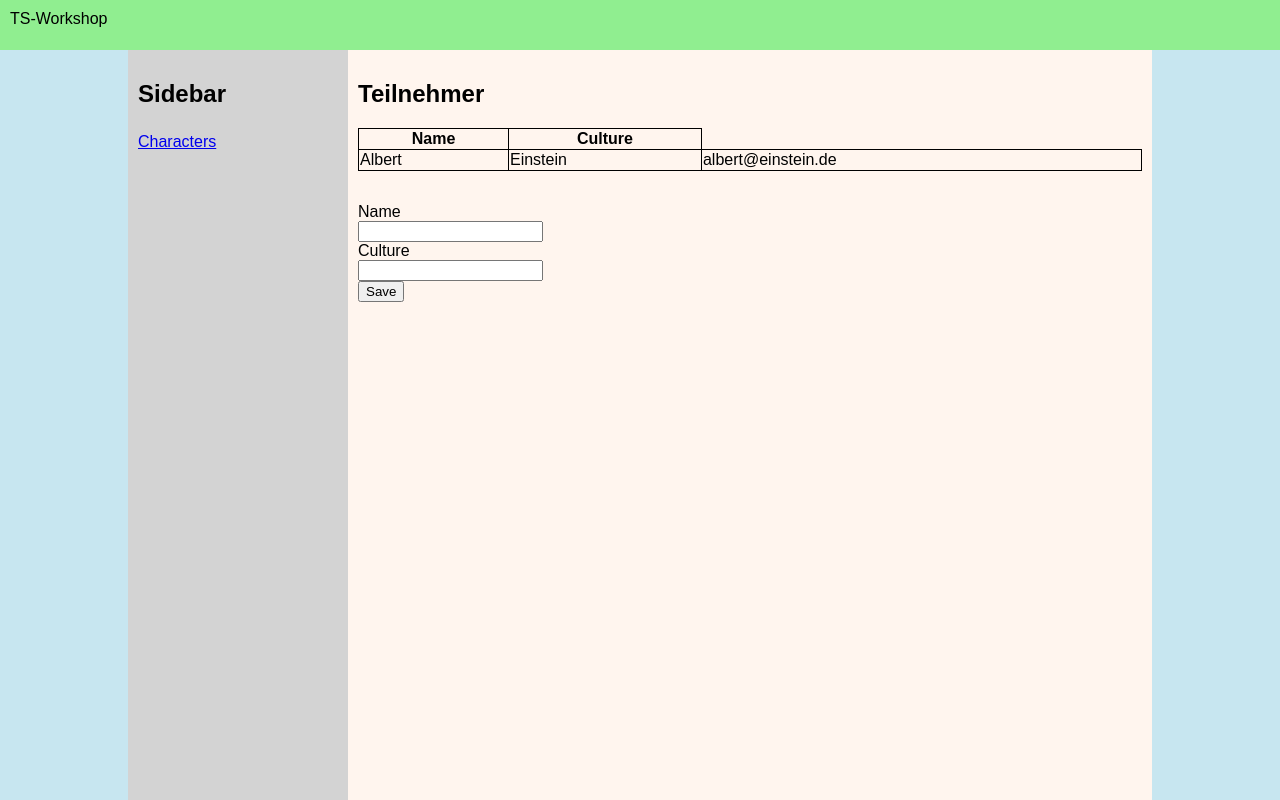
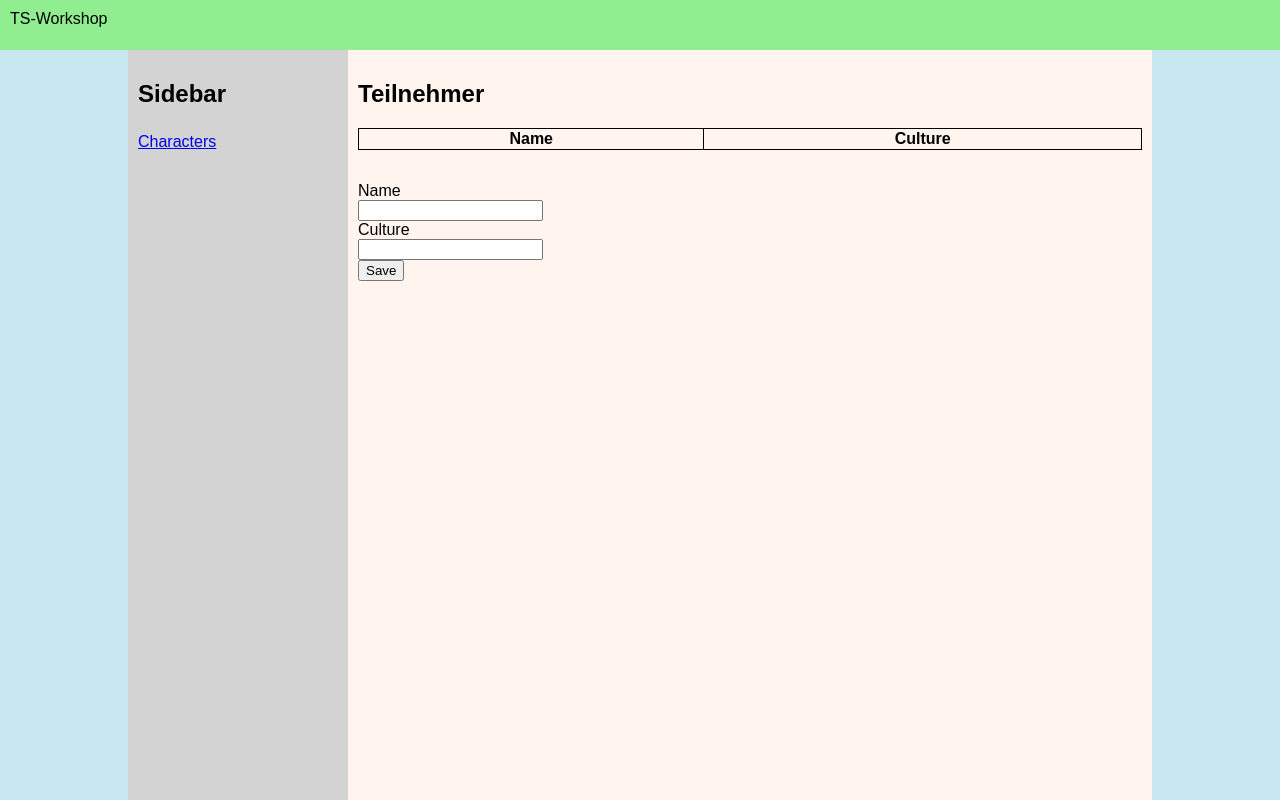
Before and after one commit to Pentarakis/ts-basics, a website: page index.html in a window 1280 px wide. Drawn offline with Linux system fonts and the light colour scheme.

Commit message:
removed js

```diff
--- a/index.html
+++ b/index.html
@@ -48,7 +48,7 @@
                         <label for="culture">Culture</label>
                         <input id="culture" type="text">
                     </div>
-                    <button type="button" onclick="addCharacter()">Save</button>
+                    <button type="button"">Save</button>
                 </form>
 
             </section>
@@ -59,8 +59,6 @@
 
     </div>
 
-    <script src="src/script.js"></script>
-
 </body>
 
 </html>
--- a/src/script.js
+++ /dev/null
@@ -1,73 +0,0 @@
-let personHinzufuegen;
-(function () { // IIFE
-
-    // Anwendung soll erst starten, wenn vollstaendig geladen
-    document.addEventListener('DOMContentLoaded', starteApp, false);
-
-    // Event-Handler global bekannt machen
-    personHinzufuegen = onClickPersonHinzufuegen;
-
-
-    /*** START-Funktion ***/
-    function starteApp() {
-        const tabelle = findeElement('table tbody');
-        const teilnehmerListe = gibTeilnehmerListe();
-
-        teilnehmerListe.forEach(teilnehmer => {
-            tabelle.appendChild(erzeugeZeileFuerTeilnehmer(teilnehmer));
-        });
-    }
-
-    function onClickPersonHinzufuegen() {
-        const neuerTeilnehmer = {
-            vorname: findeElement('#vorname').value,
-            name: findeElement('#name').value,
-            email: findeElement('#email').value
-        };
-        gibTeilnehmerListe().push(neuerTeilnehmer);
-        findeElement('table tbody').appendChild(erzeugeZeileFuerTeilnehmer(neuerTeilnehmer));
-    }
-
-
-    /*** HILFSFUNKTIONEN ***/
-
-    // Erzeugt eine HTML-Tabellenzeile fuer ein Teilnehmer-Objekt
-    function erzeugeZeileFuerTeilnehmer(teilnehmer) {
-        const zeile = erzeugeZeile();
-        zeile.appendChild(erzeugeZelle(teilnehmer.vorname));
-        zeile.appendChild(erzeugeZelle(teilnehmer.name));
-        zeile.appendChild(erzeugeZelle(teilnehmer.email));
-
-        return zeile;
-    }
-
-    // Erzeugt eine leere HTML-Tabellenzeile
-    function erzeugeZeile() {
-        return document.createElement('tr');
-    }
-
-    // Erzeugt eine Zelle mit dem gegebenen Inhalt
-    function erzeugeZelle(inhalt) {
-        const textNode = document.createTextNode(inhalt);
-        const zelle = document.createElement('td');
-        zelle.appendChild(textNode);
-
-        return zelle;
-    }
-
-    function findeElement(selector) {
-        return document.querySelectorAll(selector)[0];
-    }
-
-    // Gibt das Array mit den Teilnehmern zurueck
-    function gibTeilnehmerListe() {
-        return [
-            {
-                vorname: 'Albert',
-                name: 'Einstein',
-                email: 'albert@einstein.de',
-            }
-        ];
-    }
-
-})();
```
